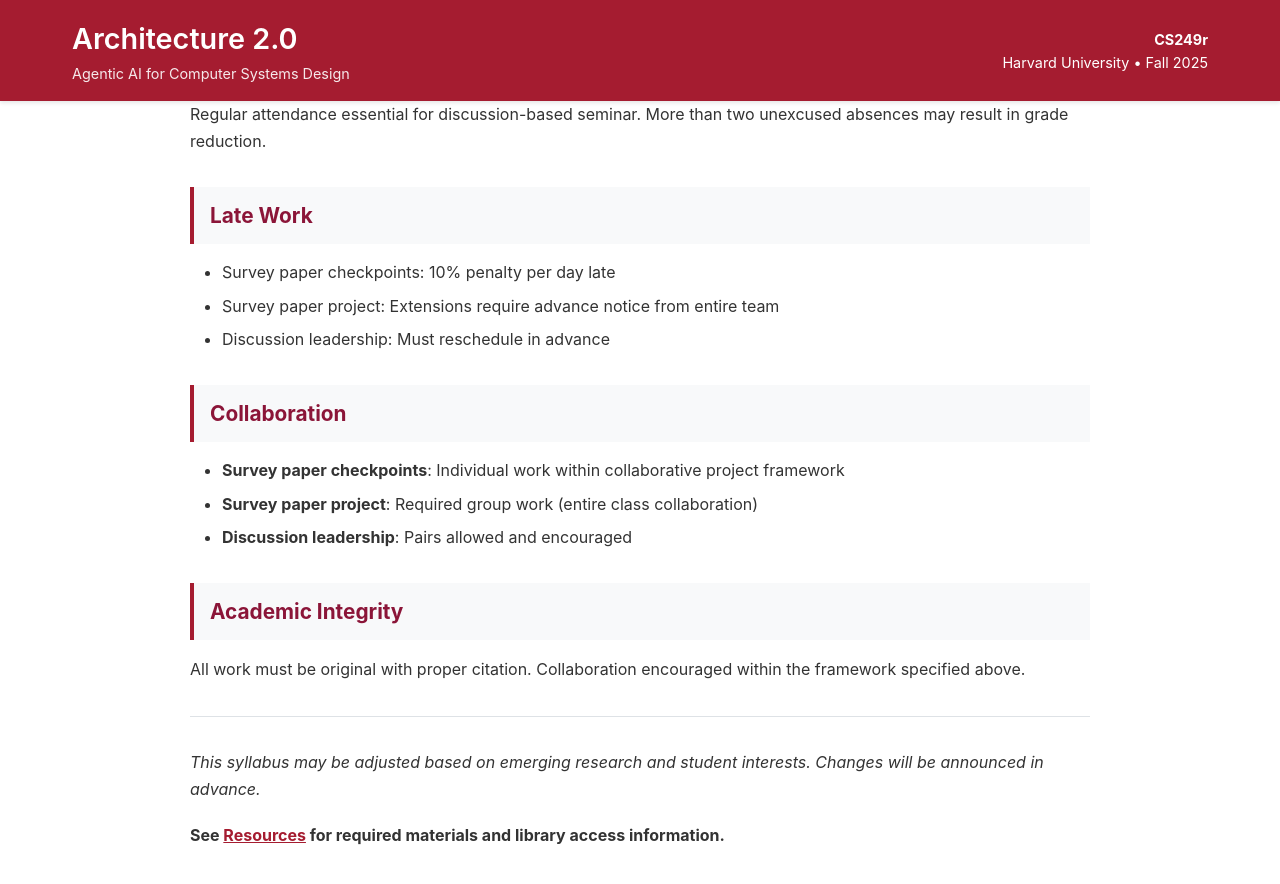
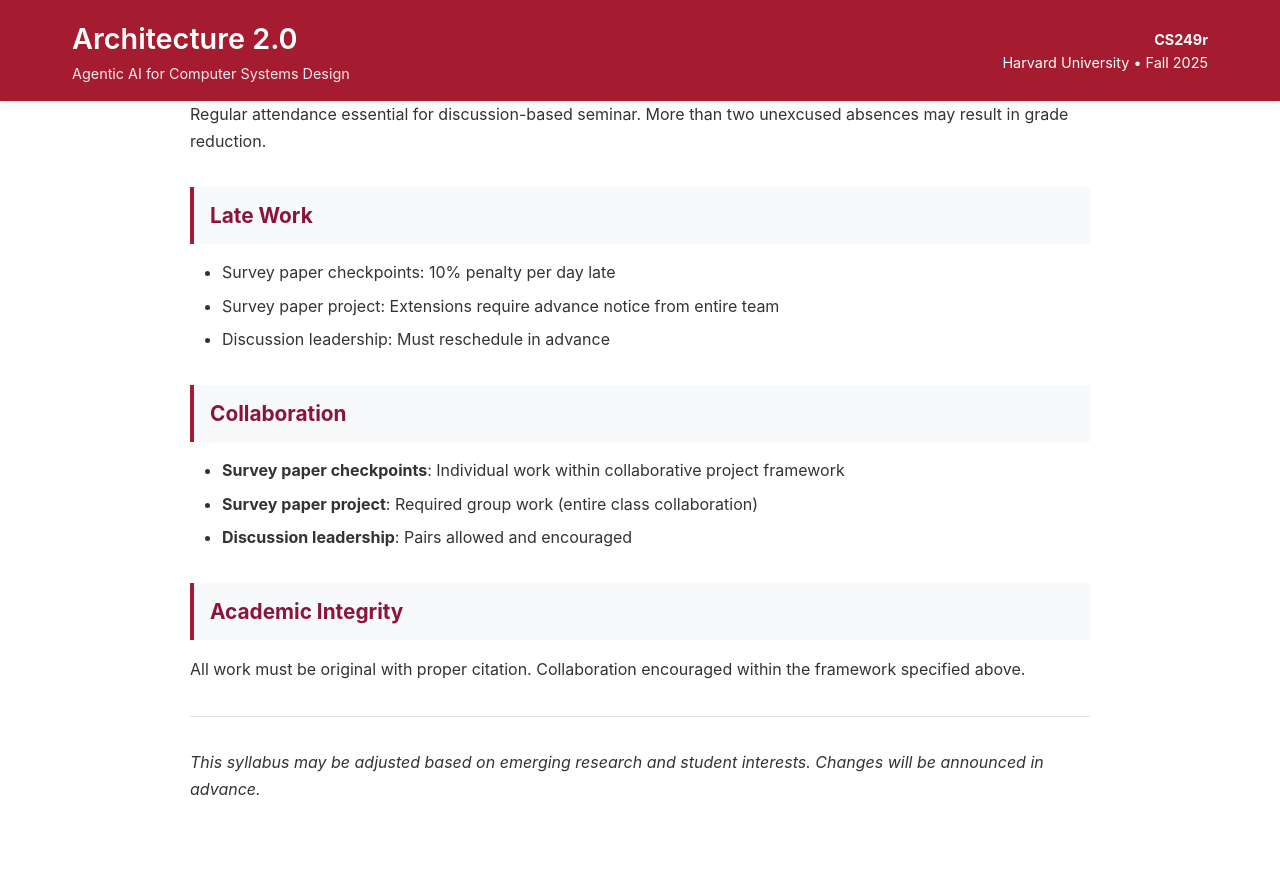
Before and after one commit to harvard-edge/cs249r_fall2025, a Jekyll site: the page built from course/syllabus.md, in a window 1280 px wide and 900 px high, scrolled down 2065 px. Shown: the top 884 px of the window. Built offline with Jekyll 4.4.1, drawn with Linux system fonts in a browser that asks for light colours; our own code applies the rules of GitHub Pages for plain Markdown files; after the commit the page ends 2919 px from its top, so only the background shows below that.

Commit message:
Remove redundant resources link from syllabus

```diff
--- a/course/syllabus.md
+++ b/course/syllabus.md
@@ -73,5 +73,3 @@ All work must be original with proper citation. Collaboration encouraged within
 ---
 
 *This syllabus may be adjusted based on emerging research and student interests. Changes will be announced in advance.*
-
-**See [Resources](../content/resources) for required materials and library access information.**
```
